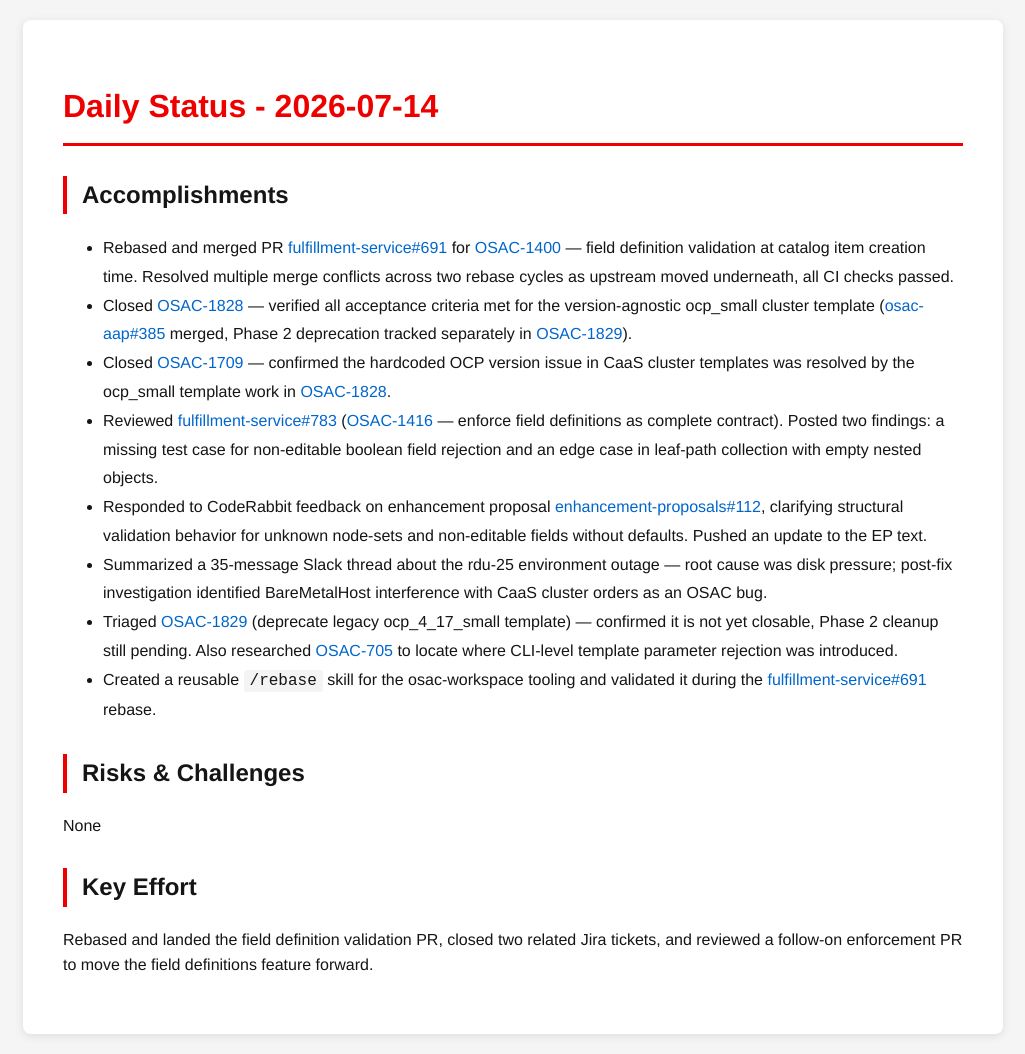
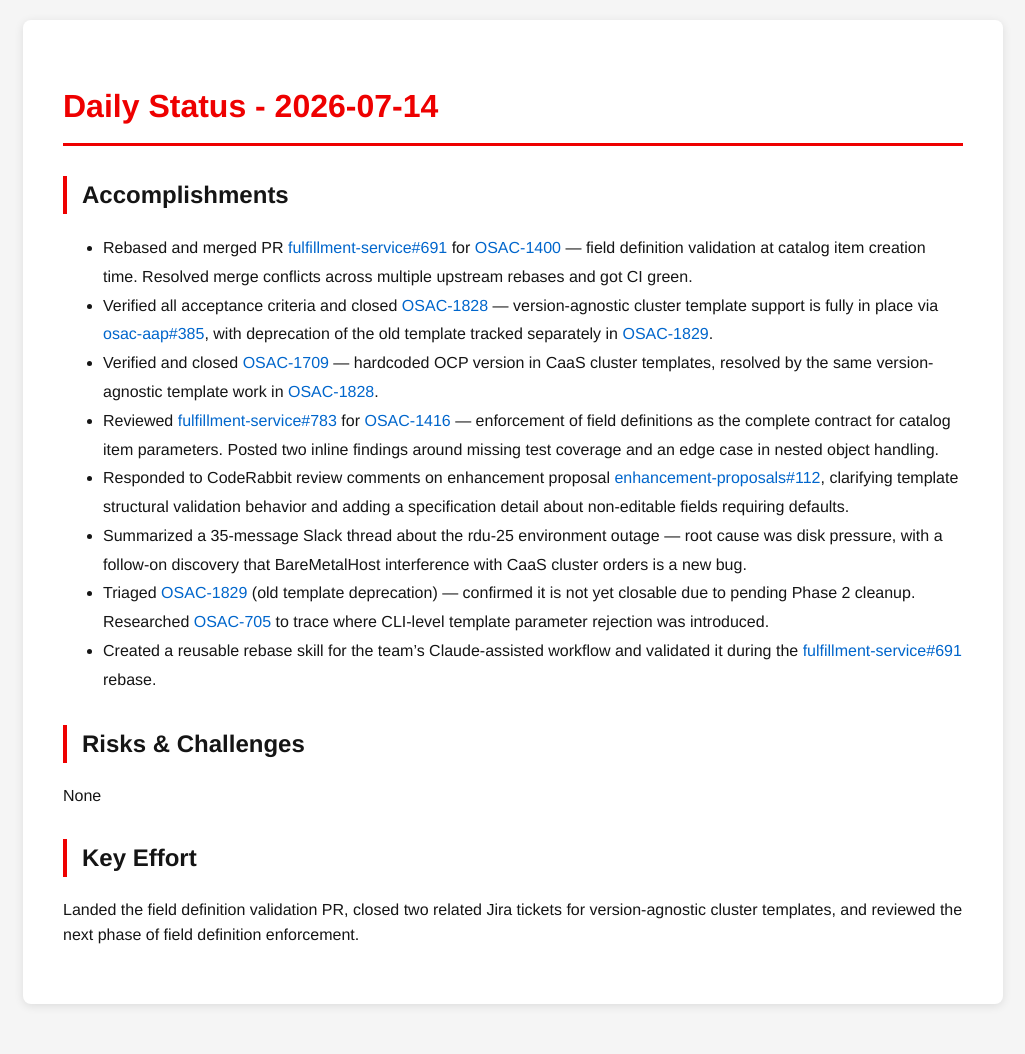
Before and after one commit to tzvatot/daily-status, a Jekyll site: the page built from 2026-07-14.md, in a window 1280 px wide. Shown: the whole page, without its empty margins (127-1152 px from the left). Built offline with Jekyll 4.4.1, drawn with Linux system fonts in a browser that asks for light colours; after the commit the page ends 1024 px from its top, so only the background shows below that.

Commit message:
Daily status update - 2026-07-14

```diff
--- a/2026-07-14.md
+++ b/2026-07-14.md
@@ -7,17 +7,17 @@ date: 2026-07-14
 # Daily Status - 2026-07-14
 
 ## Accomplishments
-- Rebased and merged PR [fulfillment-service#691](https://github.com/osac-project/fulfillment-service/pull/691) for [OSAC-1400](https://redhat.atlassian.net/browse/OSAC-1400) — field definition validation at catalog item creation time. Resolved multiple merge conflicts across two rebase cycles as upstream moved underneath, all CI checks passed.
-- Closed [OSAC-1828](https://redhat.atlassian.net/browse/OSAC-1828) — verified all acceptance criteria met for the version-agnostic ocp_small cluster template ([osac-aap#385](https://github.com/osac-project/osac-aap/pull/385) merged, Phase 2 deprecation tracked separately in [OSAC-1829](https://redhat.atlassian.net/browse/OSAC-1829)).
-- Closed [OSAC-1709](https://redhat.atlassian.net/browse/OSAC-1709) — confirmed the hardcoded OCP version issue in CaaS cluster templates was resolved by the ocp_small template work in [OSAC-1828](https://redhat.atlassian.net/browse/OSAC-1828).
-- Reviewed [fulfillment-service#783](https://github.com/osac-project/fulfillment-service/pull/783) ([OSAC-1416](https://redhat.atlassian.net/browse/OSAC-1416) — enforce field definitions as complete contract). Posted two findings: a missing test case for non-editable boolean field rejection and an edge case in leaf-path collection with empty nested objects.
-- Responded to CodeRabbit feedback on enhancement proposal [enhancement-proposals#112](https://github.com/osac-project/enhancement-proposals/pull/112), clarifying structural validation behavior for unknown node-sets and non-editable fields without defaults. Pushed an update to the EP text.
-- Summarized a 35-message Slack thread about the rdu-25 environment outage — root cause was disk pressure; post-fix investigation identified BareMetalHost interference with CaaS cluster orders as an OSAC bug.
-- Triaged [OSAC-1829](https://redhat.atlassian.net/browse/OSAC-1829) (deprecate legacy ocp_4_17_small template) — confirmed it is not yet closable, Phase 2 cleanup still pending. Also researched [OSAC-705](https://redhat.atlassian.net/browse/OSAC-705) to locate where CLI-level template parameter rejection was introduced.
-- Created a reusable `/rebase` skill for the osac-workspace tooling and validated it during the [fulfillment-service#691](https://github.com/osac-project/fulfillment-service/pull/691) rebase.
+- Rebased and merged PR [fulfillment-service#691](https://github.com/osac-project/fulfillment-service/pull/691) for [OSAC-1400](https://redhat.atlassian.net/browse/OSAC-1400) — field definition validation at catalog item creation time. Resolved merge conflicts across multiple upstream rebases and got CI green.
+- Verified all acceptance criteria and closed [OSAC-1828](https://redhat.atlassian.net/browse/OSAC-1828) — version-agnostic cluster template support is fully in place via [osac-aap#385](https://github.com/osac-project/osac-aap/pull/385), with deprecation of the old template tracked separately in [OSAC-1829](https://redhat.atlassian.net/browse/OSAC-1829).
+- Verified and closed [OSAC-1709](https://redhat.atlassian.net/browse/OSAC-1709) — hardcoded OCP version in CaaS cluster templates, resolved by the same version-agnostic template work in [OSAC-1828](https://redhat.atlassian.net/browse/OSAC-1828).
+- Reviewed [fulfillment-service#783](https://github.com/osac-project/fulfillment-service/pull/783) for [OSAC-1416](https://redhat.atlassian.net/browse/OSAC-1416) — enforcement of field definitions as the complete contract for catalog item parameters. Posted two inline findings around missing test coverage and an edge case in nested object handling.
+- Responded to CodeRabbit review comments on enhancement proposal [enhancement-proposals#112](https://github.com/osac-project/enhancement-proposals/pull/112), clarifying template structural validation behavior and adding a specification detail about non-editable fields requiring defaults.
+- Summarized a 35-message Slack thread about the rdu-25 environment outage — root cause was disk pressure, with a follow-on discovery that BareMetalHost interference with CaaS cluster orders is a new bug.
+- Triaged [OSAC-1829](https://redhat.atlassian.net/browse/OSAC-1829) (old template deprecation) — confirmed it is not yet closable due to pending Phase 2 cleanup. Researched [OSAC-705](https://redhat.atlassian.net/browse/OSAC-705) to trace where CLI-level template parameter rejection was introduced.
+- Created a reusable rebase skill for the team's Claude-assisted workflow and validated it during the [fulfillment-service#691](https://github.com/osac-project/fulfillment-service/pull/691) rebase.
 
 ## Risks & Challenges
 None
 
 ## Key Effort
-Rebased and landed the field definition validation PR, closed two related Jira tickets, and reviewed a follow-on enforcement PR to move the field definitions feature forward.
+Landed the field definition validation PR, closed two related Jira tickets for version-agnostic cluster templates, and reviewed the next phase of field definition enforcement.
```
